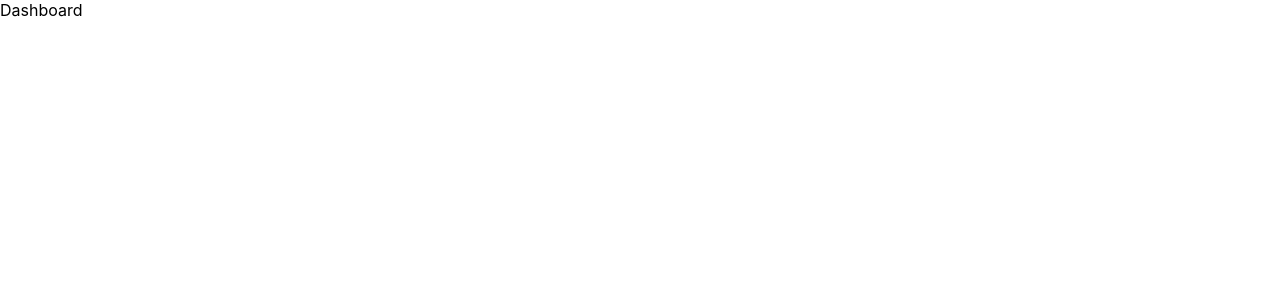
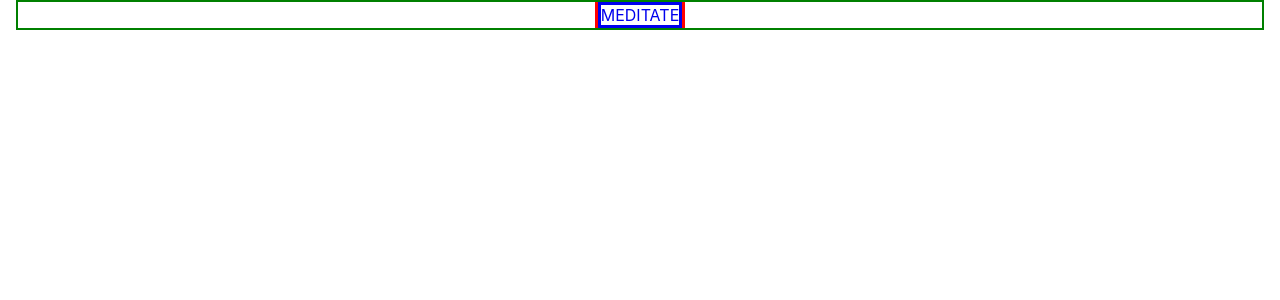
Before and after one commit to nickhibbits/meditation-app, a React (Create React App) app: page / in a window 1280 px wide. Shown: the top 300 px of the page. Built offline with nearby package versions, Linux system fonts and the light colour scheme.

Commit message:
add breakpoints

```diff
--- a/src/components/App.js
+++ b/src/components/App.js
@@ -3,6 +3,8 @@ import { Route, Routes } from "react-router-dom";
 import Dashboard from "./Dashboard";
 import Stats from "./Stats";
 import Timer from "./Timer";
+
+import "../styles/index.css";
 
 function App() {
   return (
--- a/src/components/Dashboard.js
+++ b/src/components/Dashboard.js
@@ -1,5 +1,15 @@
+import { Link } from "react-router-dom";
+
+import "../styles/dashboard.css";
+
 function Dashboard() {
-  return <div className="dashboard-component">Dashboard</div>;
+  return (
+    <div className="dashboard-component">
+      <Link className="meditate-button" to="/timer">
+        MEDITATE
+      </Link>
+    </div>
+  );
 }
 
 export default Dashboard;
--- /dev/null
+++ b/src/styles/breakpoints.css
@@ -0,0 +1,19 @@
+@media only screen and (min-width: 600px) and (max-width: 1100px) {
+  body {
+    margin: 0 32px;
+    /* border: 2px solid blue; */
+  }
+}
+
+@media only screen and (min-width: 1101px) and (max-width: 1400px) {
+  body {
+    margin: 0 200px;
+    /* border: 2px solid green; */
+  }
+}
+@media only screen and (min-width: 1401px) {
+  body {
+    margin: 0 15rem;
+    /* border: 2px solid red; */
+  }
+}
--- /dev/null
+++ b/src/styles/dashboard.css
@@ -0,0 +1,4 @@
+.meditate-button {
+  text-decoration: none;
+  border: solid;
+}
--- a/src/styles/index.css
+++ b/src/styles/index.css
@@ -1,13 +1,22 @@
+@import "breakpoints.css";
+
 body {
-  margin: 0;
-  font-family: -apple-system, BlinkMacSystemFont, 'Segoe UI', 'Roboto', 'Oxygen',
-    'Ubuntu', 'Cantarell', 'Fira Sans', 'Droid Sans', 'Helvetica Neue',
+  margin: 0 16px;
+  font-family: -apple-system, BlinkMacSystemFont, "Segoe UI", "Roboto", "Oxygen",
+    "Ubuntu", "Cantarell", "Fira Sans", "Droid Sans", "Helvetica Neue",
     sans-serif;
   -webkit-font-smoothing: antialiased;
   -moz-osx-font-smoothing: grayscale;
+  border: solid 2px green;
+  display: flex;
+  justify-content: center;
 }
 
 code {
-  font-family: source-code-pro, Menlo, Monaco, Consolas, 'Courier New',
+  font-family: source-code-pro, Menlo, Monaco, Consolas, "Courier New",
     monospace;
 }
+
+.app-component {
+  border: solid 3px red;
+}
```
